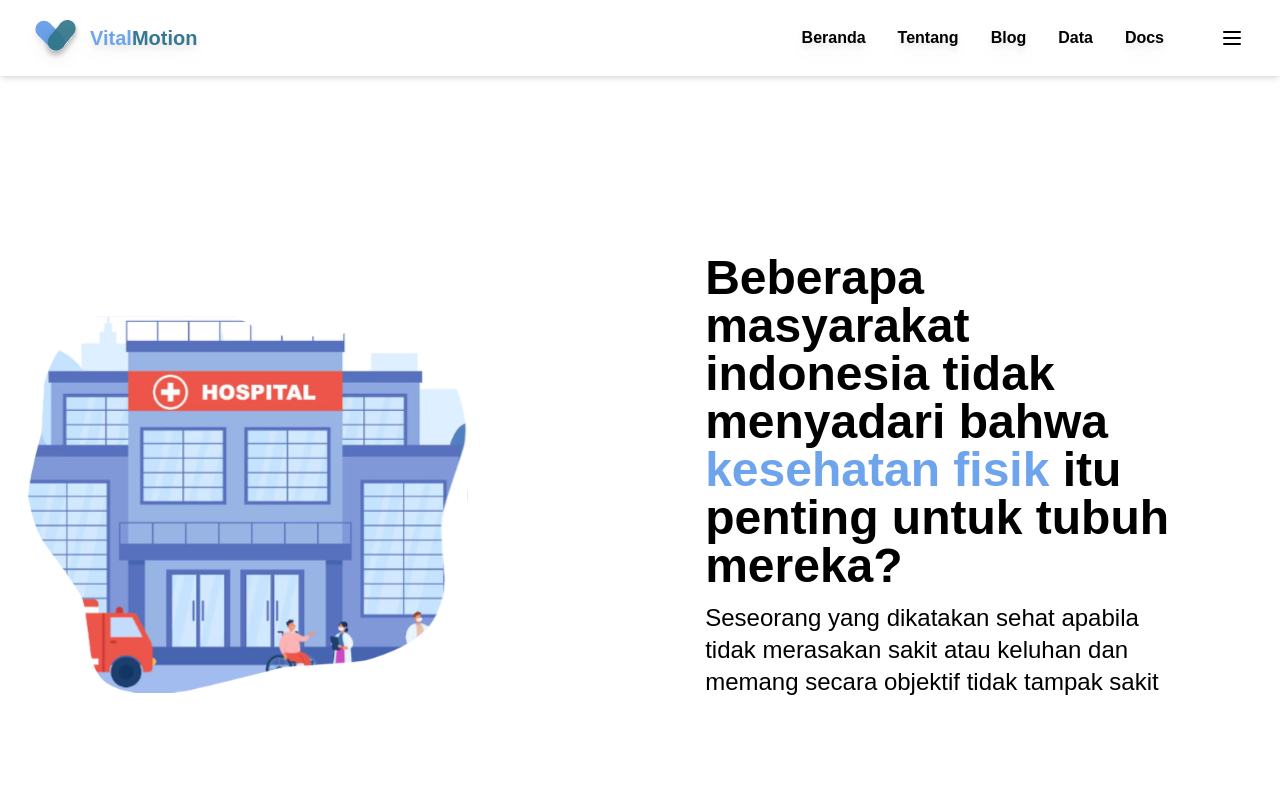
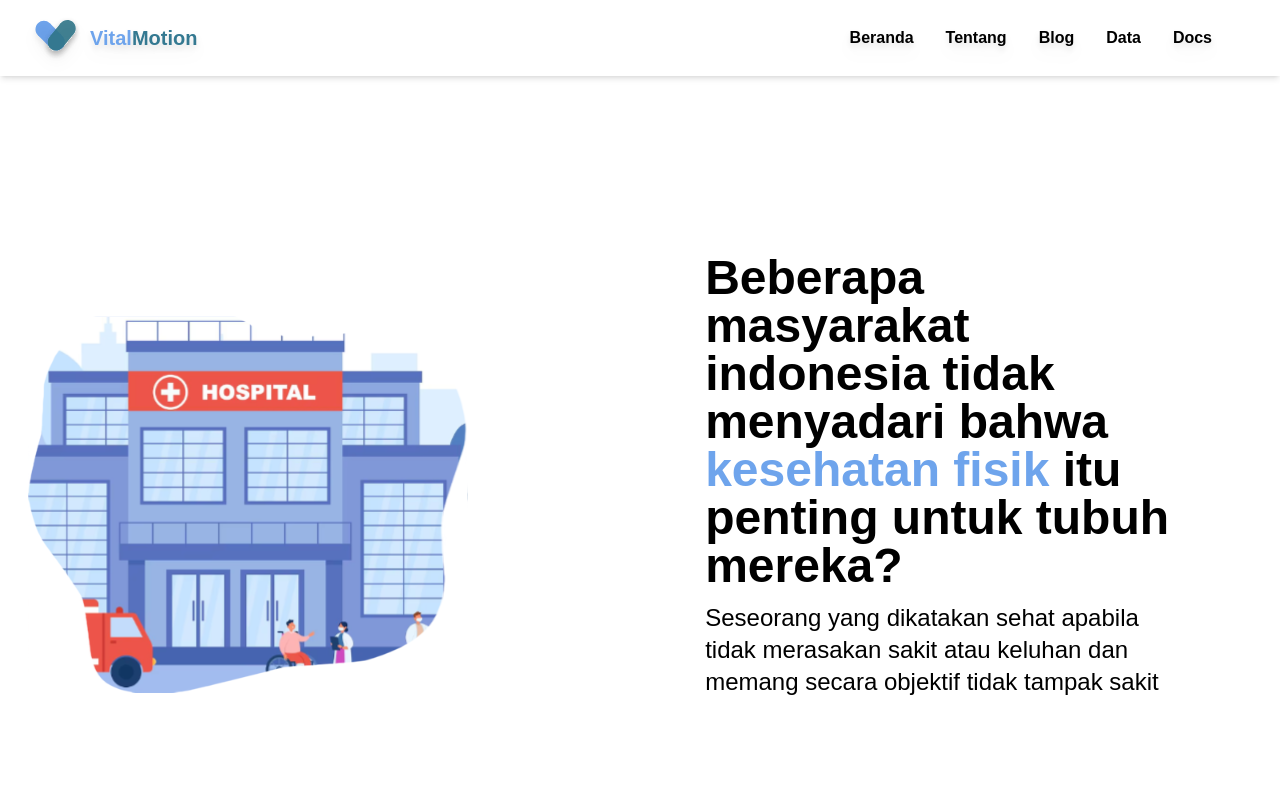
Before and after one commit to mybezen/prj-sagas, a React (Vite) app: page / in a window 1280 px wide. Shown: the top 800 px of the page. Built offline with nearby package versions, Linux system fonts and the light colour scheme.

Commit message:
Fix Navbar

```diff
--- a/src/components/Navbar.jsx
+++ b/src/components/Navbar.jsx
@@ -86,7 +86,6 @@ export function StickyNavbar() {
           <IconButton
             variant="text"
             className="rounded-none p-4 ml-auto h-6 w-6 text-inherit  focus:bg-lune-blue active:bg-lune-blue lg:hidden"
-            style={{ display: 'block' }}
             ripple={false}
             onClick={() => setOpenNav(!openNav)}
           >
```
